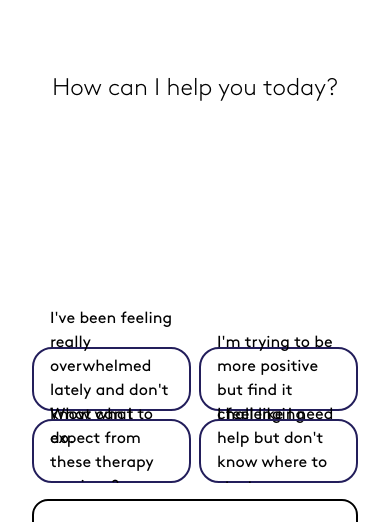
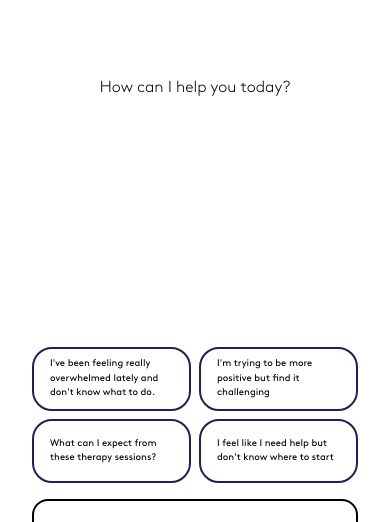
Before and after one commit to ZaidMaraqa/TherapistBotFrontend, a Next.js app: page /chat in a window 390 px wide. Shown: the part 259-781 px from the top of the page. Built offline with nearby package versions, Linux system fonts and the light colour scheme; no server answers; a web font is replaced by a local one.

Commit message:
make it responsive

```diff
--- a/src/app/chat/page.tsx
+++ b/src/app/chat/page.tsx
@@ -350,7 +350,7 @@ const ChatPage = () => {
             {messages.length === 0 && (
               <Flex direction={"column"} h={"100%"} px={4} py={0}>
                 <Center mb={4} flex={1}>
-                  <Text fontSize="2xl" fontWeight={300}>
+                  <Text fontSize={['1rem','1rem','1rem','2xl']} fontWeight={300}>
                     How can I help you today?
                   </Text>
                 </Center>
@@ -369,6 +369,7 @@ const ChatPage = () => {
                       justifyContent="center"
                       display={"flex"}
                       alignItems={"center"}
+                      fontSize={['0.6rem','1rem','1rem','1rem']}
                     >
                       <Text>{message}</Text>
                     </Box>
```
